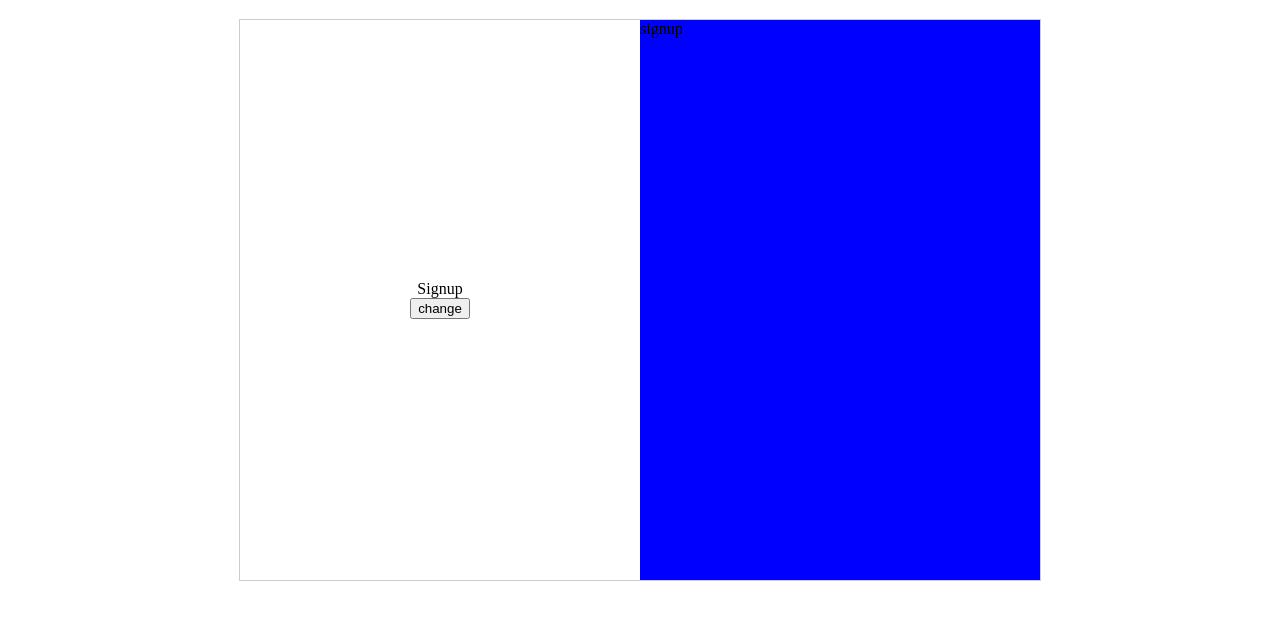
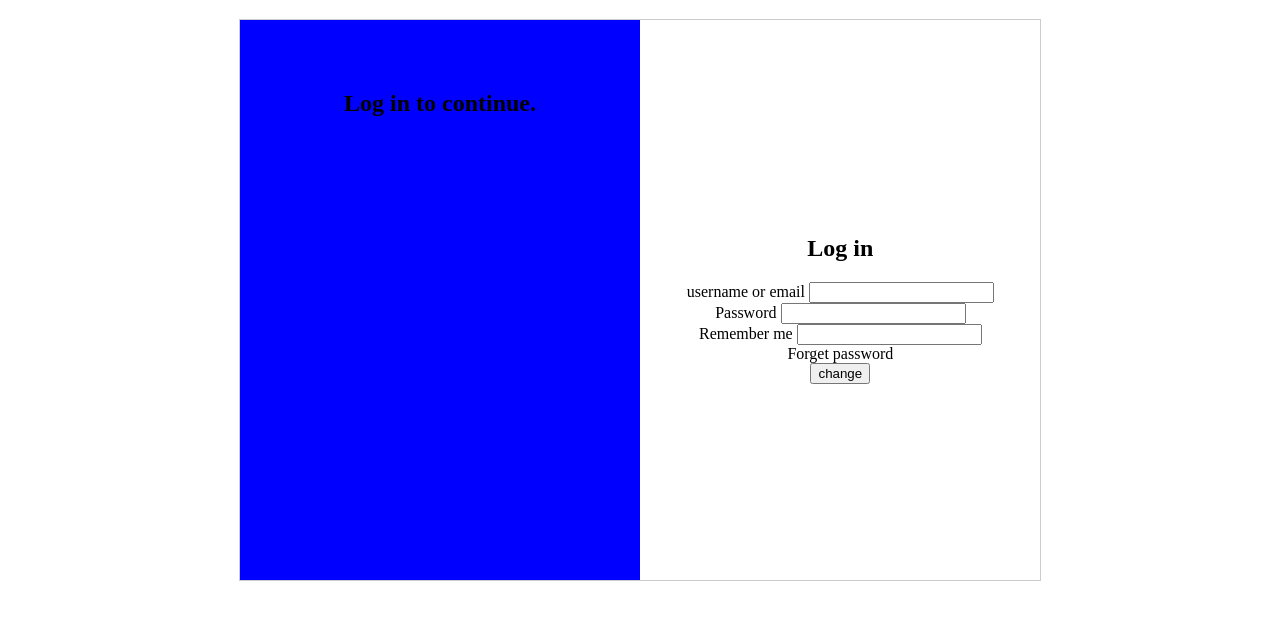
Before and after one commit to williamowen65/login-signup-form, a website built with webpack: page index.html in a window 1280 px wide. Shown: the part 61-680 px from the top of the page. Built offline with nearby package versions, Linux system fonts and the light colour scheme.

Commit message:
Friendly messages on covers

```diff
--- a/index.html
+++ b/index.html
@@ -7,15 +7,53 @@
   <body>
     <h1>Hello world!</h1>
 
-    <div id="auth-container" auth-mode="signup">
-      <form id="signup">Signup
+    <div id="auth-container" auth-mode="login">
+      <form id="signup">
+        <h2>Sign Up </h2>
+        <label for="First Name">First Name
+          <input type="text" id="First Name" name="First Name" />
+        </label>
+        <label for="Last Name">Last Name
+          <input type="text" id="Last Name" name="Last Name" />
+        </label>
+        <label for="username">username
+          <input type="text" id="username" name="username" />
+        </label>
+        <label for="email">email
+          <input type="text" id="email" name="email" />
+        </label>
+        <label for="Password">Password
+          <input type="text" id="Password" name="Password" />
+        </label>
+        <label for="Confirm Password">Confirm Password
+          <input type="text" id="Confirm Password" name="Confirm Password" />
+        </label>
+        <div>Password strength indicator</div>
+
+        <div>Enable 2FA</div>
+        <div>Other info (gender)</div>
+        <div>Profile Picture</div>
+        <div>Agree to Terms</div>
+        <div>Captcha Verification</div>
+
         <button type="button" class="toggleAuthType">change</button>
       </form>
-      <form id="login">login
+      <form id="login">
+        <h2>Log in </h2>
+        <label for="username or email">username or email
+          <input type="text" id="username or email" name="username or email" />
+        </label>
+        <label for="Password">Password
+          <input type="text" id="Password" name="Password" />
+        </label>
+        <label for="Remember me">Remember me
+          <input type="text" id="Remember me" name="Remember me" />
+        </label>
+        <div>Forget password</div>
         <button type="button" class="toggleAuthType">change</button>
       </form>
-        <div class="cover left">login</div>
-        <div class="cover right">signup</div>
+        <div class="cover left login"></div>
+        <div class="cover right signup"></div>
       </div>
     </div>
   </body>
--- /dev/null
+++ b/src/authFormWelcomes.json
@@ -0,0 +1,35 @@
+{
+    "login-messages": [
+        "Welcome back! We've missed you. Please log in to continue.",
+        "Good to see you again! Log in to pick up where you left off.",
+        "Welcome back! Ready to dive back in? Log in below.",
+        "Hey there, [Username]! Welcome back. Log in to get started.",
+        "Welcome back, [Username]! We've got your spot saved.",
+        "Good to see you again, [Username]! Log in to continue.",
+        "Welcome back! We hope you're ready for another great session.",
+        "We're glad you're here! Log in and let's get started.",
+        "It's good to see you! Log in to access your account.",
+        "Welcome back! Please log in to your account.",
+        "Log in to continue.",
+        "Hello again! Please enter your details to log in.",
+        "Welcome back! Your account is safe with us. Please log in to continue.",
+        "For your security, please log in to access your account."
+    ],
+    "signup-messages": [
+        "Join us today! Create your account to get started.",
+        "Welcome! We're excited to have you on board. Sign up to begin.",
+        "Hey there! Ready to join the [App Name] community? Sign up now!",
+        "Create your account and discover what [App Name] has to offer!",
+        "Your journey starts here! Sign up to get started.",
+        "New here? Sign up and be part of something amazing!",
+        "Sign up for free and get access to [feature/benefit].",
+        "Create your account and enjoy [benefit 1], [benefit 2], and more!",
+        "Join [App Name] and unlock exclusive features tailored just for you.",
+        "Create a new account.",
+        "Sign up to get started.",
+        "New to [App Name]? Sign up now!",
+        "Welcome! We’re thrilled to have you here. Let’s get you set up.",
+        "Hello! Ready to create your account? We’re glad to have you.",
+        "Be part of our community! Sign up to start your journey."
+    ]
+}
--- a/src/index.ts
+++ b/src/index.ts
@@ -1,10 +1,21 @@
 import './styles.scss';
+import authMessages from  './authFormWelcomes.json'
 
-console.log("Hello World!d");
+console.log("Hello World!d", {authMessages});
+
+writeFriendlyMessage()
+
 const dividerEl = document.querySelector('#auth-container')
-
 document.querySelectorAll('.toggleAuthType').forEach((el) => {
     el.addEventListener('click', () => {
         dividerEl.getAttribute('auth-mode') === 'login' ? dividerEl.setAttribute('auth-mode', 'signup') : dividerEl.setAttribute('auth-mode', 'login')
+        writeFriendlyMessage();
     })
 })
+
+function writeFriendlyMessage(){
+    const loginMessage = authMessages['login-messages'][Math.floor(Math.random() * authMessages['login-messages'].length)]
+    const signupMessage = authMessages['signup-messages'][Math.floor(Math.random() * authMessages['signup-messages'].length)]
+    document.querySelector('.login').innerHTML = `<h2>${loginMessage}</h2>`
+    document.querySelector('.signup').innerHTML = `<h2>${signupMessage}</h2>`
+}
--- a/src/styles.scss
+++ b/src/styles.scss
@@ -1,5 +1,9 @@
 h1 {
     color: blue;
+}
+
+button {
+    cursor: pointer;
 }
 
 #auth-container {
@@ -15,6 +19,12 @@ h1 {
         position: absolute;
         background-color: blue;
         transition: left 0.5s, translate 0.5s;
+        display: flex;
+        justify-content: center;
+        // align-items: center;
+        padding: 50px 10px;
+        box-sizing: border-box;
+        text-align: center;
         &.left {
             left: 00%
         }
--- a/tsconfig.json
+++ b/tsconfig.json
@@ -4,7 +4,9 @@
     "noImplicitAny": true,
     "module": "es6",
     "target": "es5",
-    "allowJs": true
+    "allowJs": true,
+    "resolveJsonModule": true,
+    "moduleResolution": "node"
   },
   "files": ["src/index.ts"]
 }
```
Also changed, not shown: dist/index.html, dist/main.css, dist/main.js.
